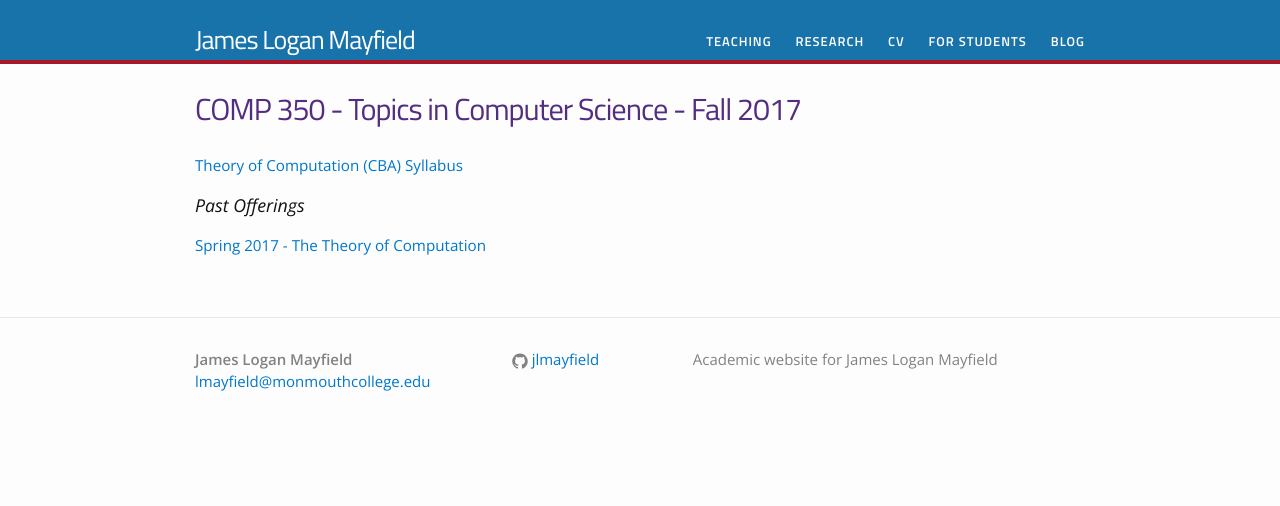
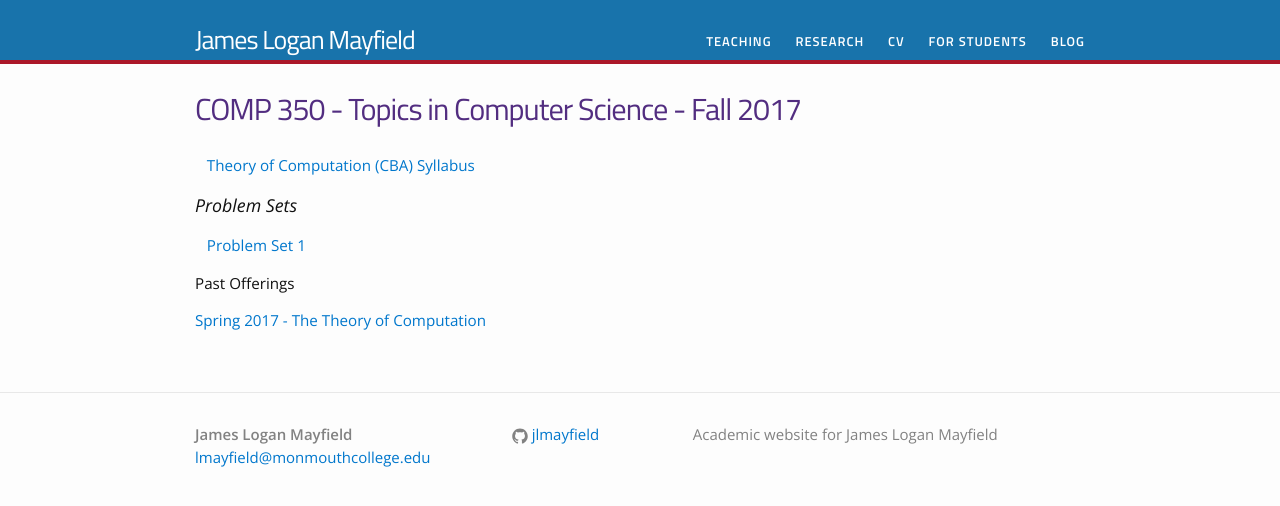
Before and after one commit to jlmayfield/jlmayfield.github.io, a Jekyll site: the page built from teaching/comp350.md, in a window 1280 px wide. Shown: the top 506 px of the page. Built offline with Jekyll 4.4.1, drawn with Linux system fonts in a browser that asks for light colours.

Commit message:
fa17. added comp350 pset 1

```diff
--- a/teaching/comp350.md
+++ b/teaching/comp350.md
@@ -4,9 +4,12 @@ title: COMP 350 - Topics in Computer Science - Fall 2017
 permalink: /teaching/COMP350/
 ---
 
-[Theory of Computation (CBA) Syllabus](/teaching/COMP350/theory-cba/comp350-theory-CBA-syllabus.pdf)
+&nbsp;&nbsp;&nbsp;[Theory of Computation (CBA) Syllabus](/teaching/COMP350/theory-cba/comp350-theory-CBA-syllabus.pdf)
 
+### Problem Sets
 
-### Past Offerings
+&nbsp;&nbsp;&nbsp;[Problem Set 1](/teaching/COMP350/theory-cba/psets/comp350-cba-pset01.pdf)
+
+#### Past Offerings
 
 [Spring 2017 - The Theory of Computation](/teaching/COMP350/theory/)
```
Also changed, not shown: 1 other file.
